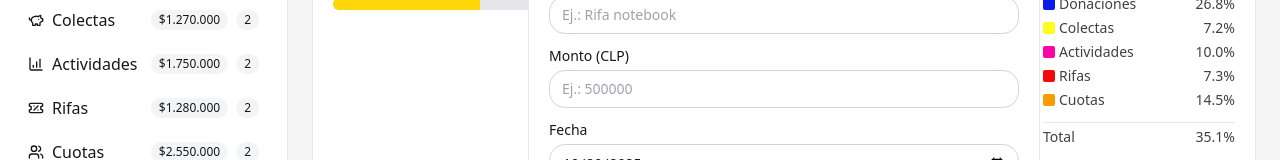
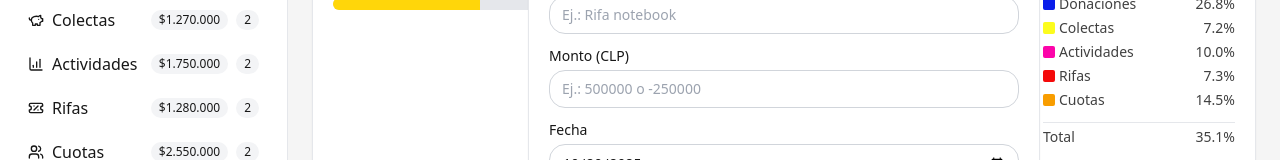
Before and after one commit to Matiiass08/TDI-Financiamiento, a React (Vite) app: page / in a window 1280 px wide. Both pictures are taken after a click on the button "Agregar ítem". Shown: the part 192-352 px from the top of the page. Built offline with nearby package versions, Linux system fonts and the light colour scheme.

Commit message:
agregue los costos (numeros negativos)

```diff
--- a/src/components/ItemFormModal.tsx
+++ b/src/components/ItemFormModal.tsx
@@ -41,7 +41,11 @@ export function ItemFormModal({ open, onOpenChange, editId }: Props) {
     // Validaciones
     if (!nombre.trim()) { showToast('El nombre es obligatorio'); return }
     const val = typeof monto === 'string' ? parseInt(monto) : monto
-    if (!Number.isInteger(val) || val <= 0) { showToast('El monto debe ser un entero CLP > 0'); return }
+    if (!Number.isInteger(val) || val === 0) {
+      showToast('El monto debe ser un entero distinto de 0 (positivo o negativo)')
+      return
+    }
+
 
     const isoDate = new Date(fecha).toISOString()
 
@@ -77,7 +81,14 @@ export function ItemFormModal({ open, onOpenChange, editId }: Props) {
           </label>
 
           <label className="label">Monto (CLP)
-            <input className="input mt-1" inputMode="numeric" pattern="[0-9]*" value={monto} onChange={e => setMonto(e.target.value === '' ? '' : Number(e.target.value.replace(/\D/g,'')))} placeholder="Ej.: 500000" required />
+            <input
+              className="input mt-1"
+              type="number"
+              value={monto}
+              onChange={e => setMonto(e.target.value === '' ? '' : Number(e.target.value))}
+              placeholder="Ej.: 500000 o -250000"
+              required
+            />
           </label>
 
           <label className="label">Fecha
```
